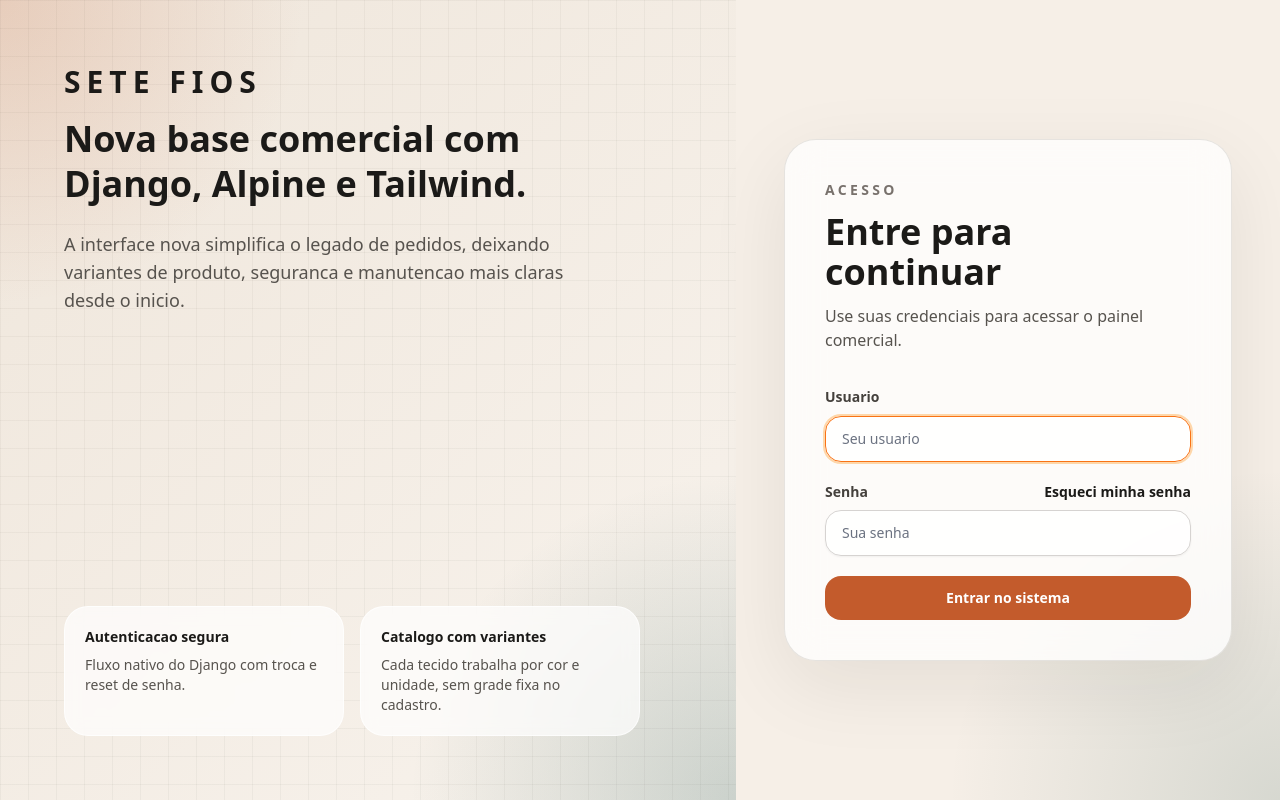
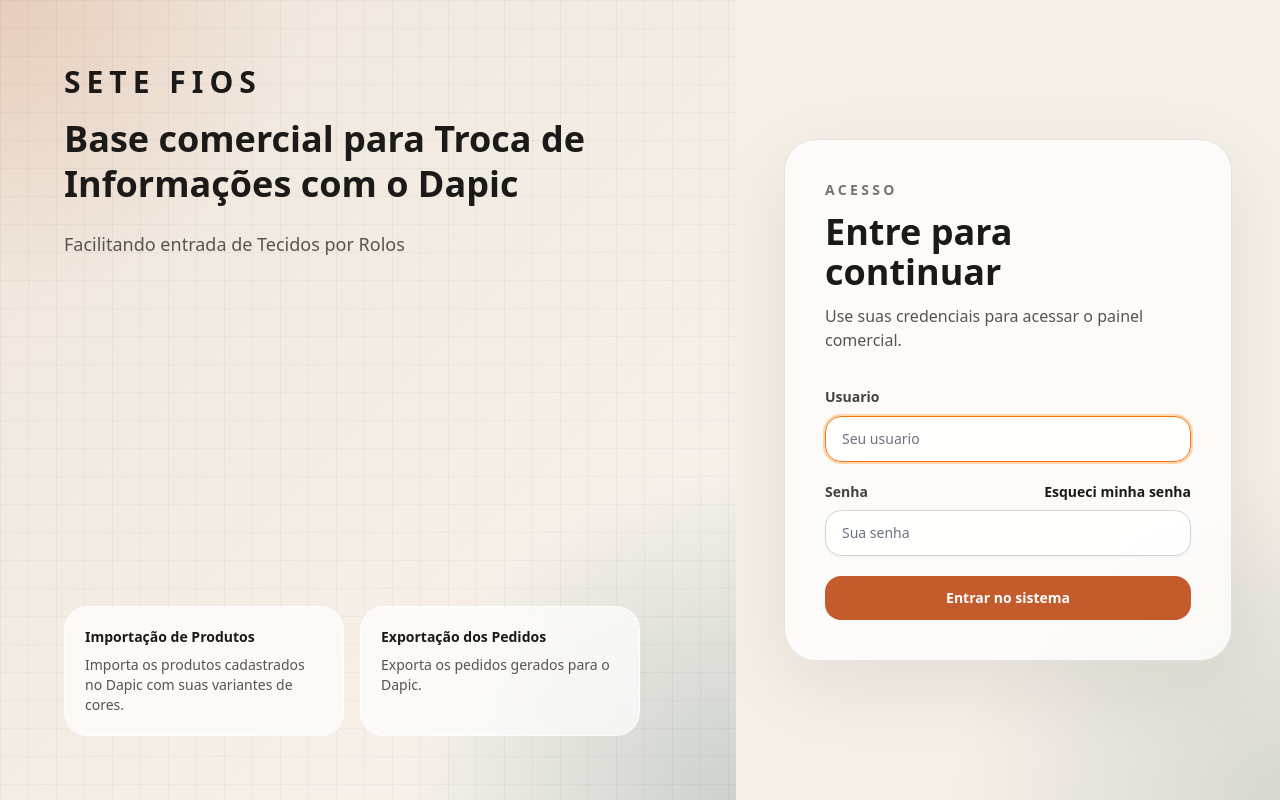
Before and after one commit to rogaciano/setefios, a Django app: page /entrar/ in a window 1280 px wide. Run offline with Django 5.2, Linux system fonts and the light colour scheme; data that the repository does not hold is empty; some libraries are stand-ins or nearby versions.

Commit message:
Update auth shell template with Dapic integration messaging and product import/export features

```diff
--- a/templates/auth_shell.html
+++ b/templates/auth_shell.html
@@ -38,17 +38,17 @@
             <div class="relative flex h-full flex-col justify-between p-12 xl:p-16">
                 <div>
                     <p class="font-display text-3xl font-bold uppercase tracking-[0.2em] text-clay">Sete Fios</p>
-                    <p class="mt-4 max-w-xl text-4xl font-bold leading-tight text-ink">Nova base comercial com Django, Alpine e Tailwind.</p>
-                    <p class="mt-6 max-w-lg text-lg text-stone-600">A interface nova simplifica o legado de pedidos, deixando variantes de produto, seguranca e manutencao mais claras desde o inicio.</p>
+                    <p class="mt-4 max-w-xl text-4xl font-bold leading-tight text-ink">Base comercial para Troca de Informações com o Dapic</p>
+                    <p class="mt-6 max-w-lg text-lg text-stone-600">Facilitando entrada de Tecidos por Rolos</p>
                 </div>
                 <div class="grid max-w-xl grid-cols-2 gap-4 text-sm">
                     <div class="rounded-3xl border border-white/70 bg-white/70 p-5 backdrop-blur">
-                        <p class="font-semibold text-ink">Autenticacao segura</p>
-                        <p class="mt-2 text-stone-600">Fluxo nativo do Django com troca e reset de senha.</p>
+                        <p class="font-semibold text-ink">Importação de Produtos</p>
+                        <p class="mt-2 text-stone-600">Importa os produtos cadastrados no Dapic com suas variantes de cores.</p>
                     </div>
                     <div class="rounded-3xl border border-white/70 bg-white/70 p-5 backdrop-blur">
-                        <p class="font-semibold text-ink">Catalogo com variantes</p>
-                        <p class="mt-2 text-stone-600">Cada tecido trabalha por cor e unidade, sem grade fixa no cadastro.</p>
+                        <p class="font-semibold text-ink">Exportação dos Pedidos</p>
+                        <p class="mt-2 text-stone-600">Exporta os pedidos gerados para o Dapic.</p>
                     </div>
                 </div>
             </div>
```
Also changed, not shown: 1 other file.
